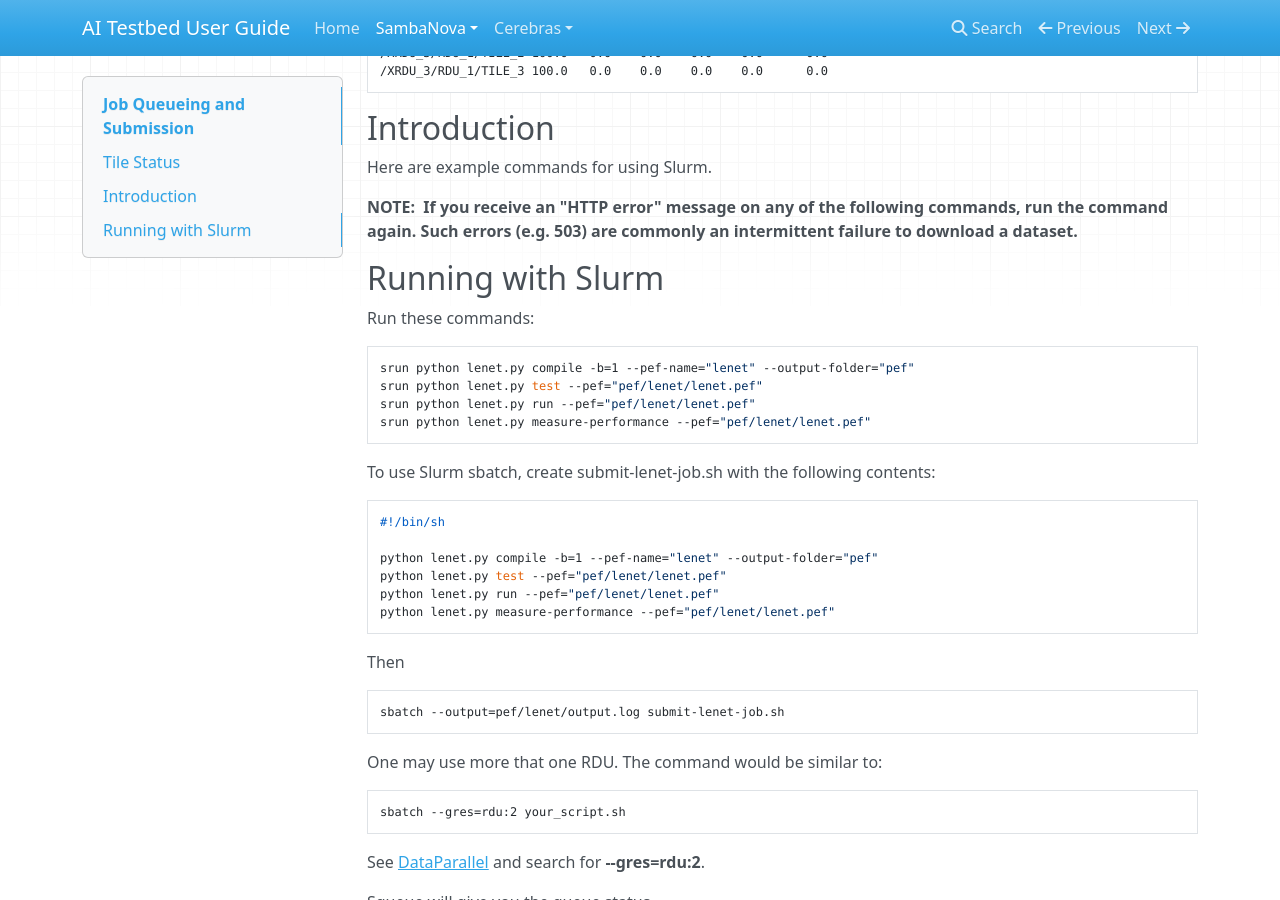
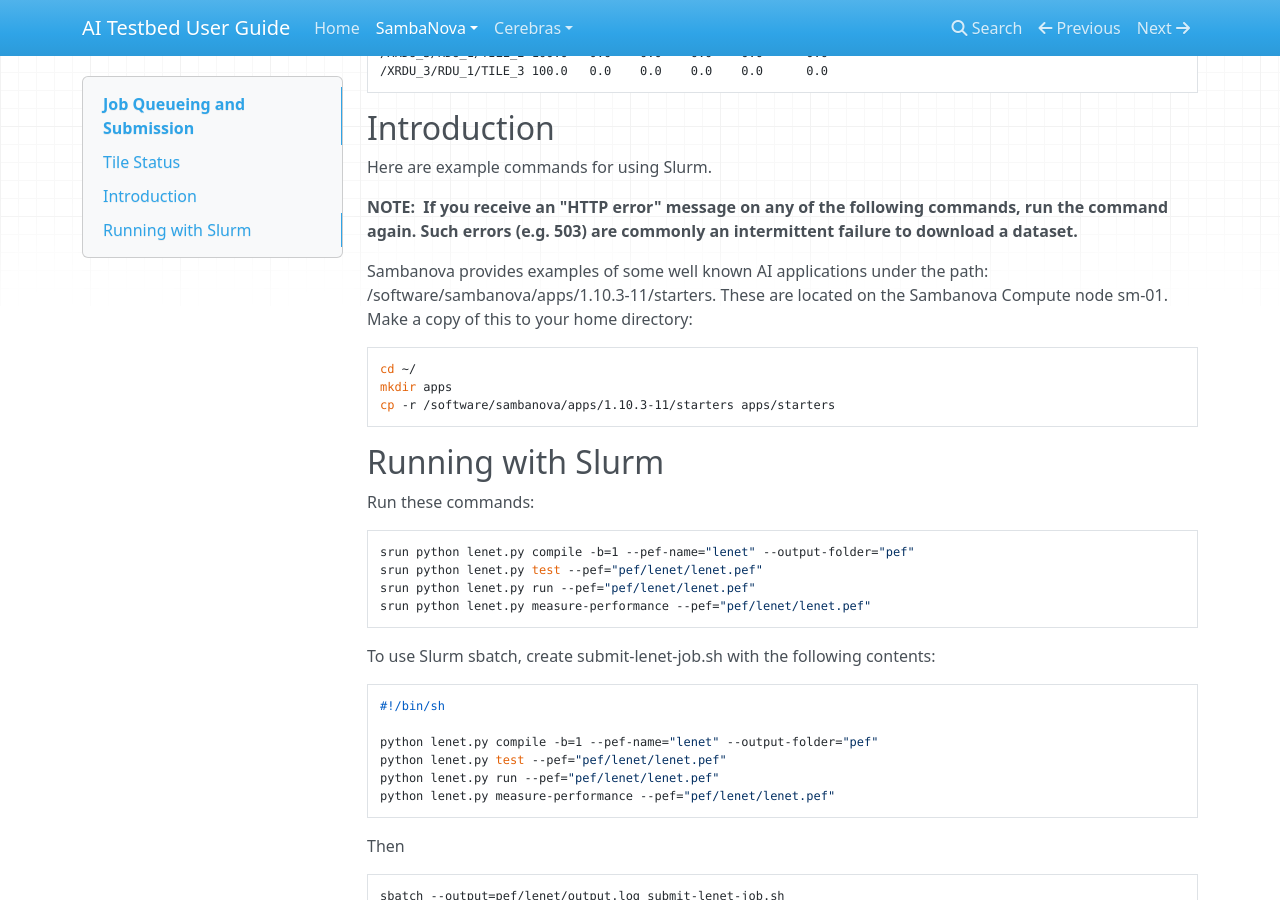
Before and after one commit to argonne-lcf/ai-testbed-userdocs, an MkDocs documentation site: the page built from docs/sambanova/Job-Queuing-and-Submission.md, in a window 1280 px wide and 900 px high, scrolled down 994 px. Built offline with MkDocs 1.6.1, drawn with Linux system fonts in a browser that asks for light colours; nearby versions of some CDN libraries.

Commit message:
Added instructions on where to get lenet.py in the Job Queuing and Submission file so all information needed to run the examples is contained within that file

````diff
--- a/docs/sambanova/Job-Queuing-and-Submission.md
+++ b/docs/sambanova/Job-Queuing-and-Submission.md
@@ -61,6 +61,14 @@
 following commands, run the command again. Such errors (e.g. 503) are
 commonly an intermittent failure to download a dataset.**
 
+Sambanova provides examples of some well known AI applications under the path: /software/sambanova/apps/1.10.3-11/starters. These are located on the Sambanova Compute node sm-01. Make a copy of this to your home directory:
+
+```bash
+cd ~/
+mkdir apps
+cp -r /software/sambanova/apps/1.10.3-11/starters apps/starters
+```
+
 ## Running with Slurm
 
 Run these commands:
````
